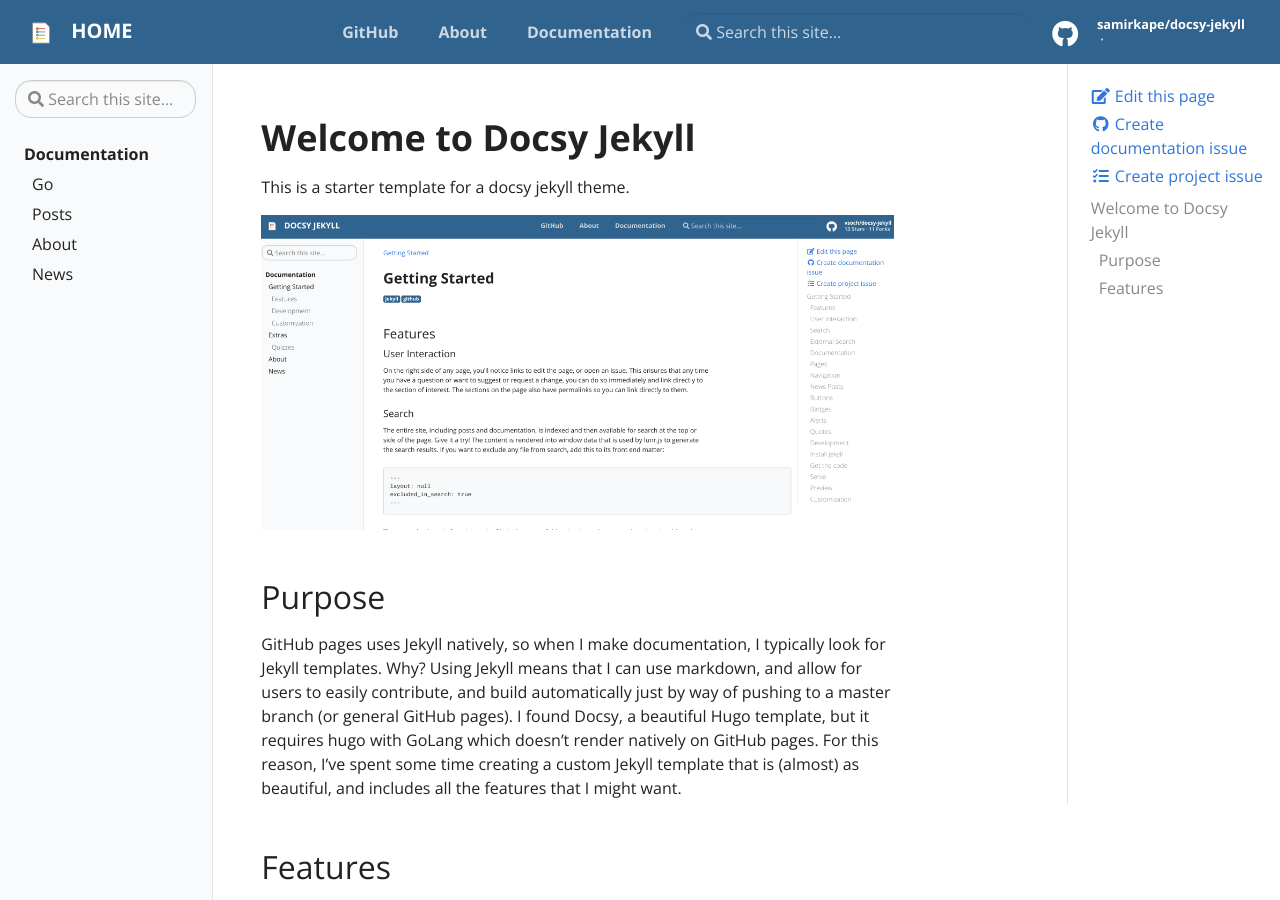
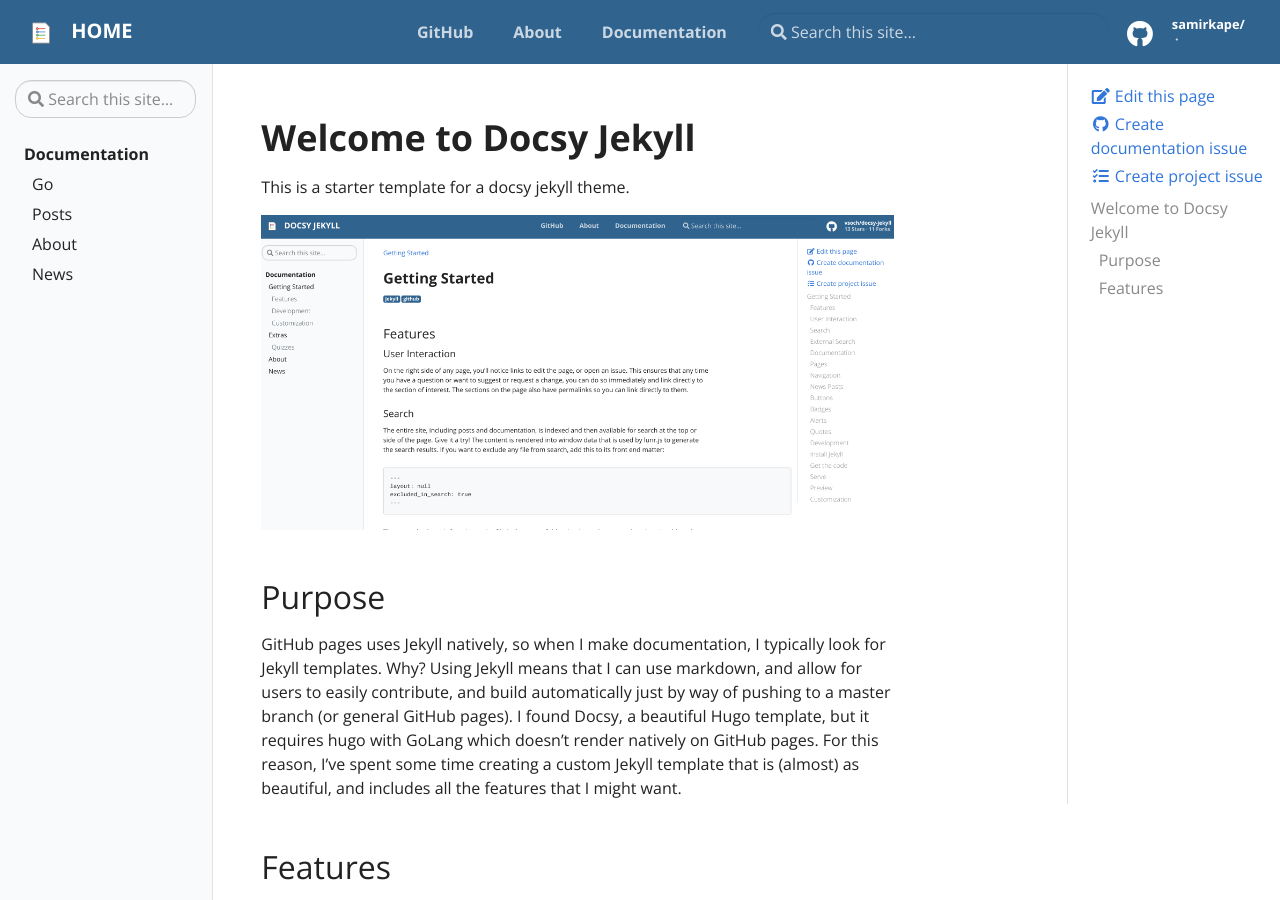
Before and after one commit to samirkape/samirkape.github.io, a Jekyll site: the page built from pages/index.md, in a window 1280 px wide and 900 px high. Built offline with Jekyll 4.4.1, drawn with Linux system fonts in a browser that asks for light colours.

Commit message:
updated config

```diff
--- a/_config.yml
+++ b/_config.yml
@@ -26,12 +26,11 @@ description: > # this means to ignore newlines until "baseurl:"
 baseurl: "/" # the subpath of your site, e.g. /blog
 
 # This is mostly for testing
-url: "https://vsoch.github.io" # the base hostname & protocol for your site
+url: "https://samirkape.github.io" # the base hostname & protocol for your site
 
 # Social (First three Required)
 repo: "https://github.com/samirkape"
 github_user: "samirkape"
-github_repo: "docsy-jekyll"
 github_branch: "master"
 
 # Optional
```
